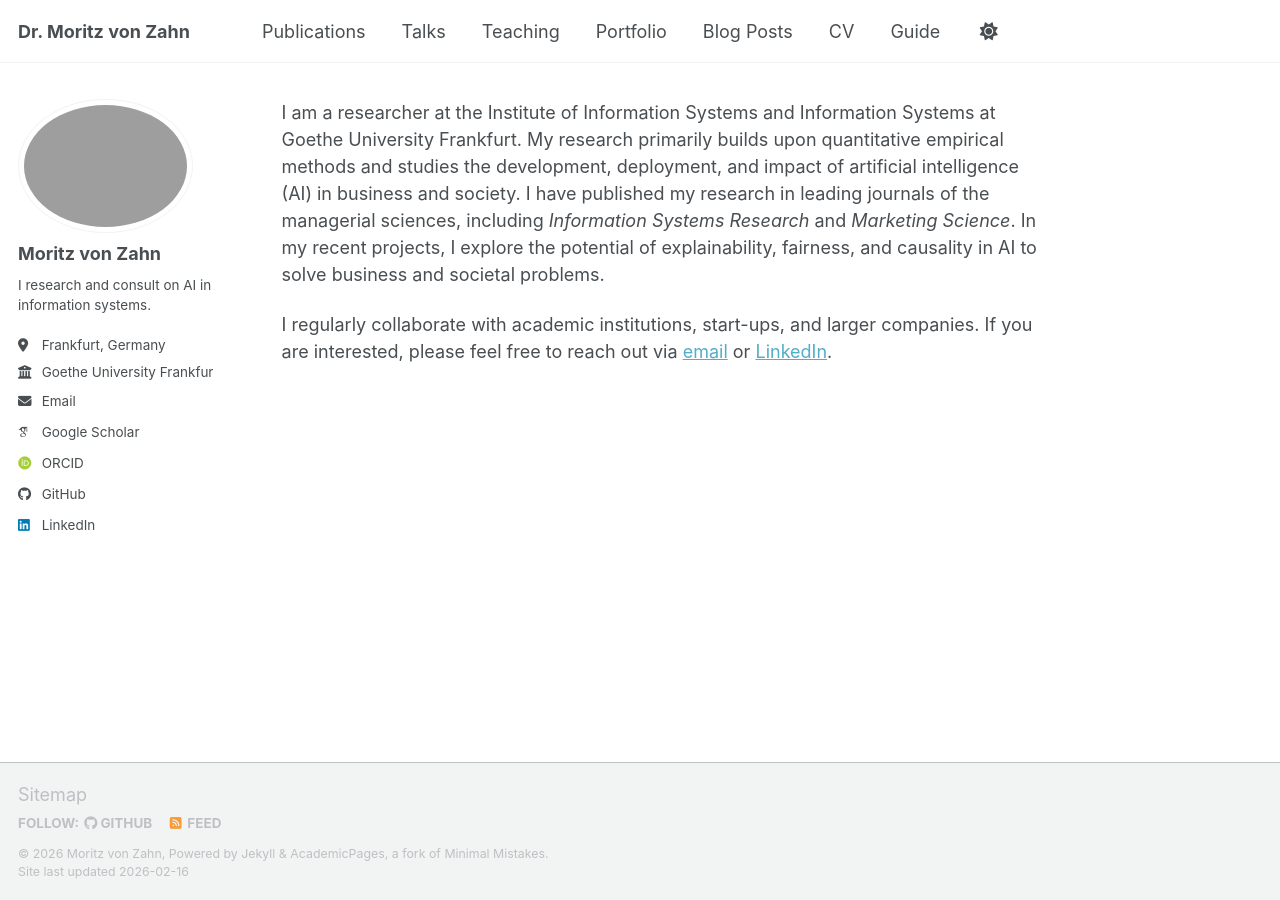
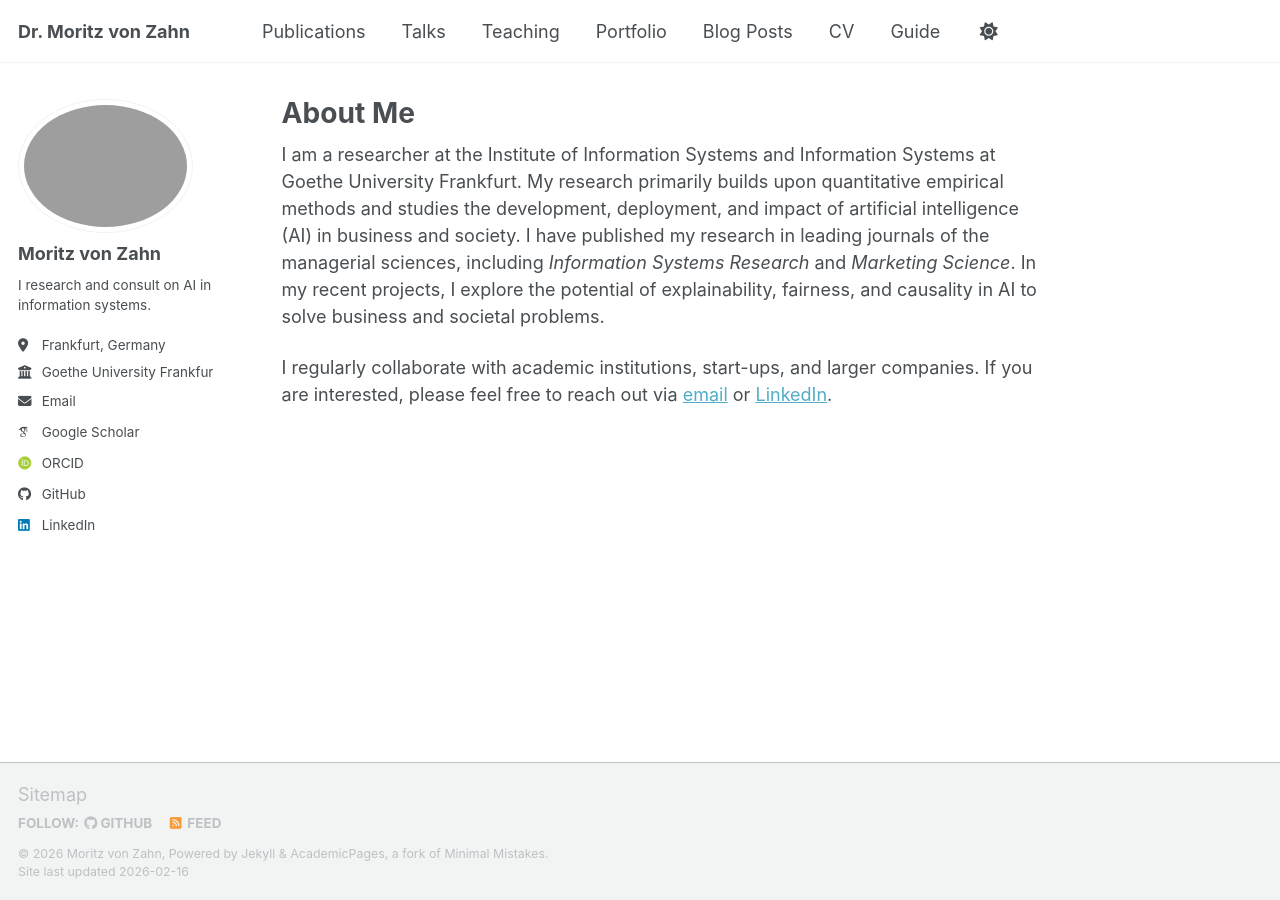
Before and after one commit to moritzvz/moritzvz.github.io, a Jekyll site: the page built from _pages/about.md, in a window 1280 px wide. Built offline with Jekyll 4.4.1, drawn with Linux system fonts in a browser that asks for light colours; some web fonts are replaced; our own code applies the rules of GitHub Pages for plain Markdown files; a script bundle is joined from its source files by our own code; library files that are not in the unit come from our copies.

Commit message:
Update about.md

```diff
--- a/_pages/about.md
+++ b/_pages/about.md
@@ -1,3 +1,8 @@
+---
+layout: single
+title: "About Me"
+permalink: /about/
+---
 I am a researcher at the Institute of Information Systems and Information Systems at Goethe University Frankfurt. My research primarily builds upon quantitative empirical methods and studies the development, deployment, and impact of artificial intelligence (AI) in business and society. I have published my research in leading journals of the managerial sciences, including *Information Systems Research* and *Marketing Science*. In my recent projects, I explore the potential of explainability, fairness, and causality in AI to solve business and societal problems.
 
 I regularly collaborate with academic institutions, start-ups, and larger companies. If you are interested, please feel free to reach out via [email](mailto:vonzahn@its.uni-frankfurt.de) or <a href="https://www.linkedin.com/in/moritz-von-zahn" target="_blank">LinkedIn</a>.
```
